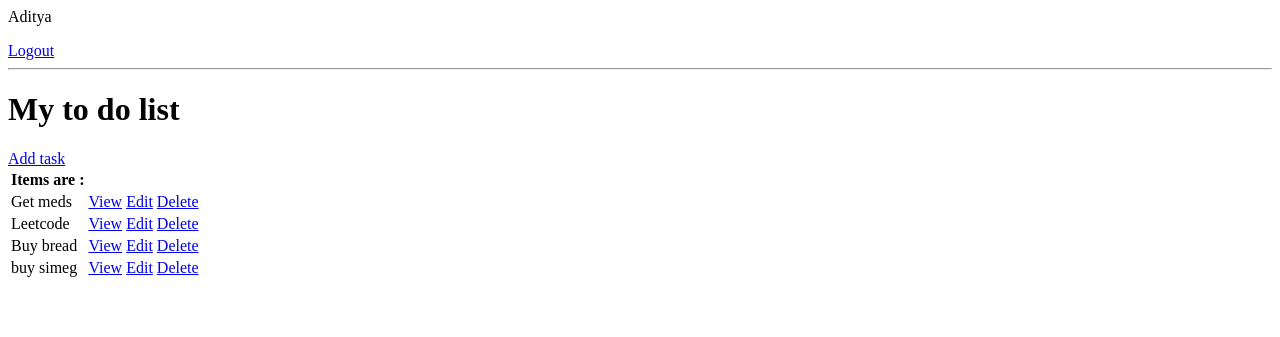
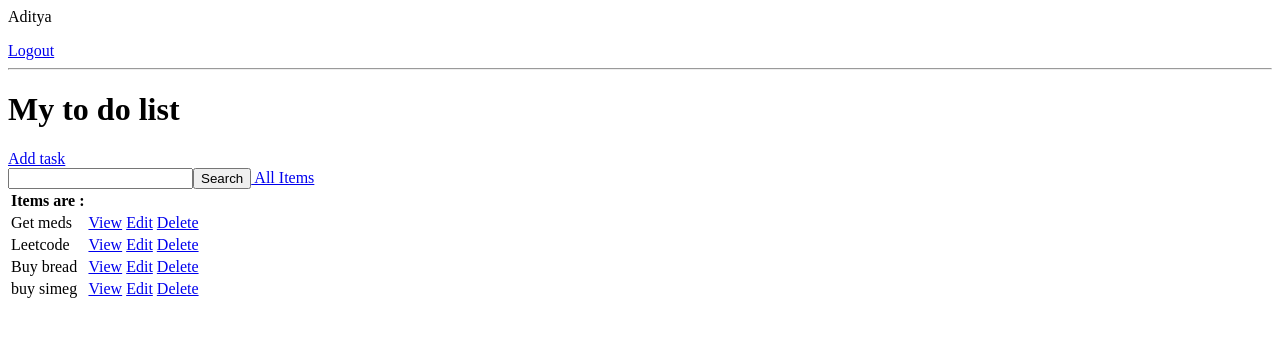
Before and after one commit to AdityaKhandelwal10/todo-list, a Django app: page / in a window 1280 px wide. Shown: the top 337 px of the page. Run offline with Django 4.2, Linux system fonts and the light colour scheme; a user stored in the database is signed in; data comes from the database, SQL or seed files in the repository; both versions use the stored data as it was after the commit.

Commit message:
Search Added

```diff
--- a/base/templates/base/task_list.html
+++ b/base/templates/base/task_list.html
@@ -8,14 +8,21 @@
     <hr>
 <h1> My to do list </h1>
 <a href = {% url 'task-create' %}> Add task</a>
+<br>
 <table>
-
+<form method = "GET">
+    <input type= 'text' name= 'search-area' value = {{search_input}}>
+    <input type = 'submit' value= 'Search'>
+    <a href = {% url 'tasks' %}> All Items</a>
+</form>
     <tr>
         <th>Items are :</th>
         <th></th>
         <th></th>
         <th></th>
     </tr>
+
+
     {% for task in tasks %}
     <tr>
         <td>{{task.title}} </td>
--- a/base/views.py
+++ b/base/views.py
@@ -1,6 +1,7 @@
 
 # from django.shortcuts import render
 from winreg import CreateKeyEx
+from django.shortcuts import redirect
 from django.views.generic import ListView, DetailView, CreateView, UpdateView, DeleteView, FormView
 from django.urls import reverse_lazy
 
@@ -34,6 +35,12 @@ class TaskListView(LoginRequiredMixin, ListView):
         context = super().get_context_data(**kwargs)
         context['tasks'] = context['tasks'].filter(user= self.request.user)
         # context['count'] = context['task'].filter(complete = False).count()
+
+        search_input = self.request.GET.get('search-area') or ''
+        if search_input:
+            context['tasks'] = context['tasks'].filter(title__icontains = search_input)
+
+        context['search_input'] =search_input
         return context
 
 #The detailview class will provide detailed view
@@ -80,3 +87,9 @@ class RegisterUserView(FormView):
         user = form.save()
         login(self.request, user)
         return super(RegisterUserView, self).form_valid(form)
+
+    #Overriding, if we are already logged in we do not wanna see this register page
+    def get(self, *args, **kwargs):
+        if self.request.user.is_authenticated:
+            return redirect('tasks')
+        return super(RegisterUserView, self).get() #do as it was supposed to
```
Also changed, not shown: db.sqlite3.
